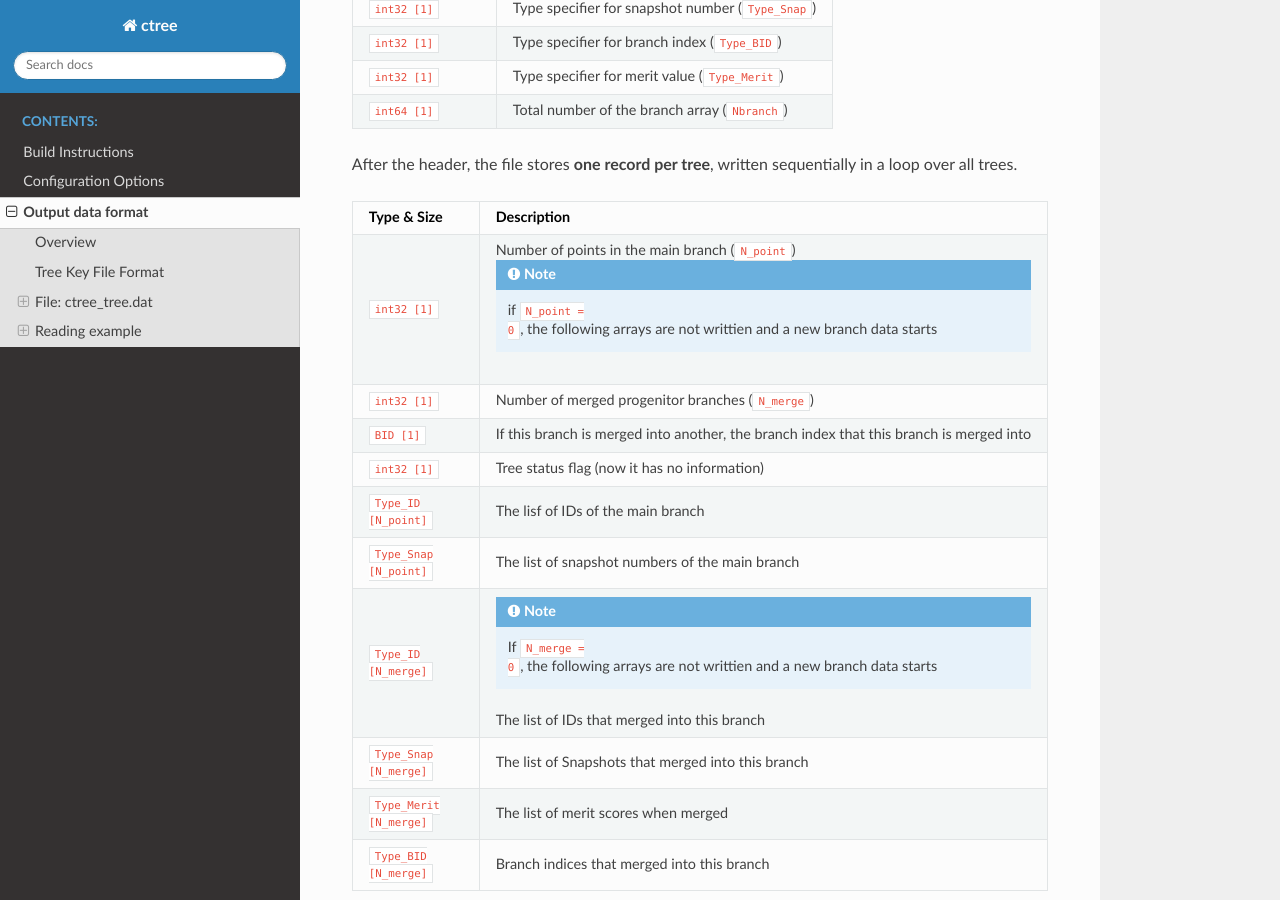
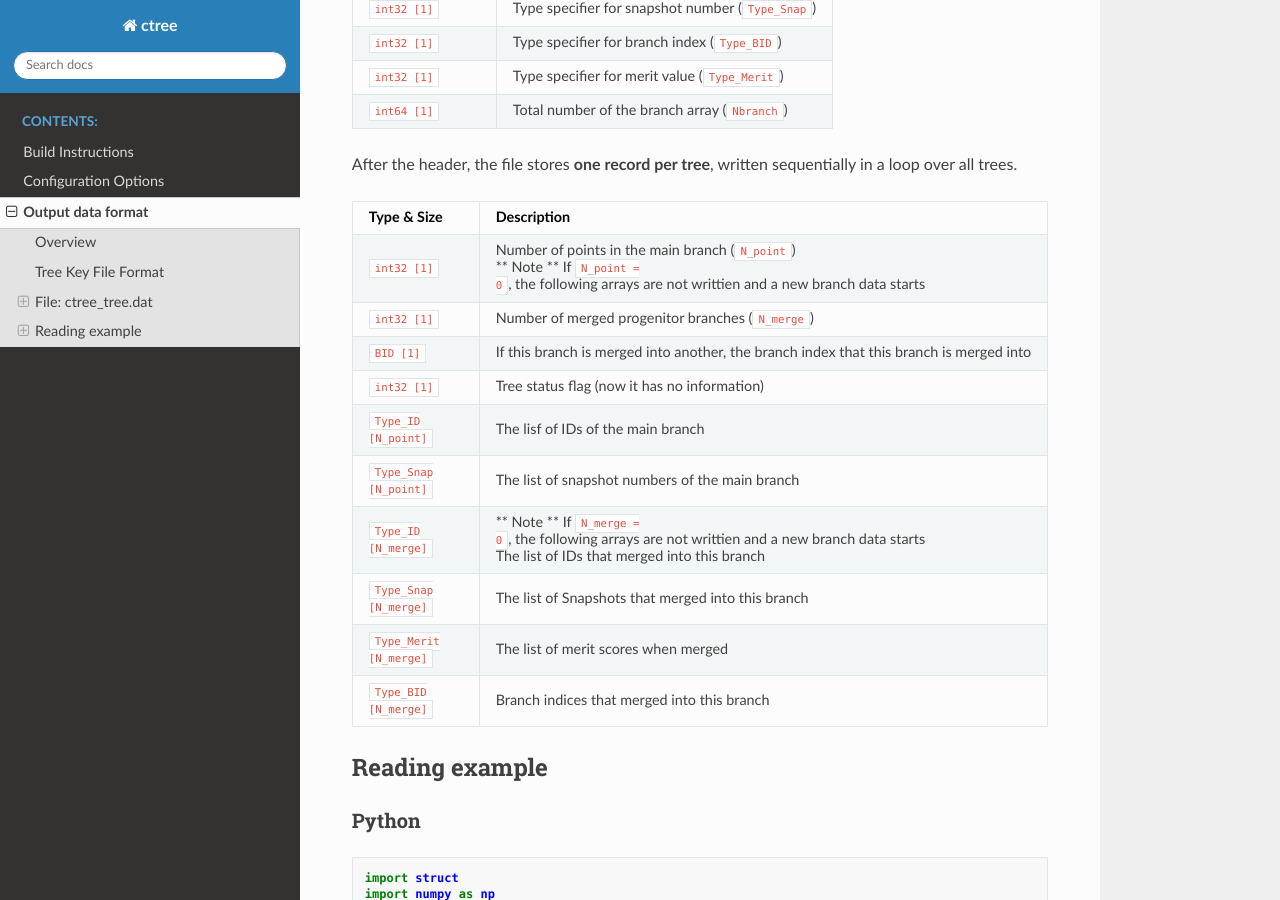
Before and after one commit to JinsuRhee/VELUGA-CTree, a Sphinx documentation site: the page built from docs/output.rst, in a window 1280 px wide and 900 px high, scrolled down 1855 px. Built offline with Sphinx 7.4.7 and the Read the Docs theme 3.1.0, drawn with Linux system fonts in a browser that asks for light colours; pages that are not in the unit, such as notebooks, are missing from menus.

```diff
--- a/docs/output.rst
+++ b/docs/output.rst
@@ -115,8 +115,7 @@ sequentially in a loop over all trees.
    * - ``int32 [1]``
      - Number of points in the main branch (``N_point``)
 
-       .. note ::
-         if ``N_point = 0``, the following arrays are not writtien and a new branch data starts
+       ** Note ** If ``N_point = 0``, the following arrays are not writtien and a new branch data starts
 
    * - ``int32 [1]``
      - Number of merged progenitor branches (``N_merge``)
@@ -134,8 +133,7 @@ sequentially in a loop over all trees.
      - The list of snapshot numbers of the main branch
 
    * - ``Type_ID [N_merge]``
-     - .. note ::
-         If ``N_merge = 0``, the following arrays are not writtien and a new branch data starts
+     - ** Note ** If ``N_merge = 0``, the following arrays are not writtien and a new branch data starts
 
        The list of IDs that merged into this branch
 
```
